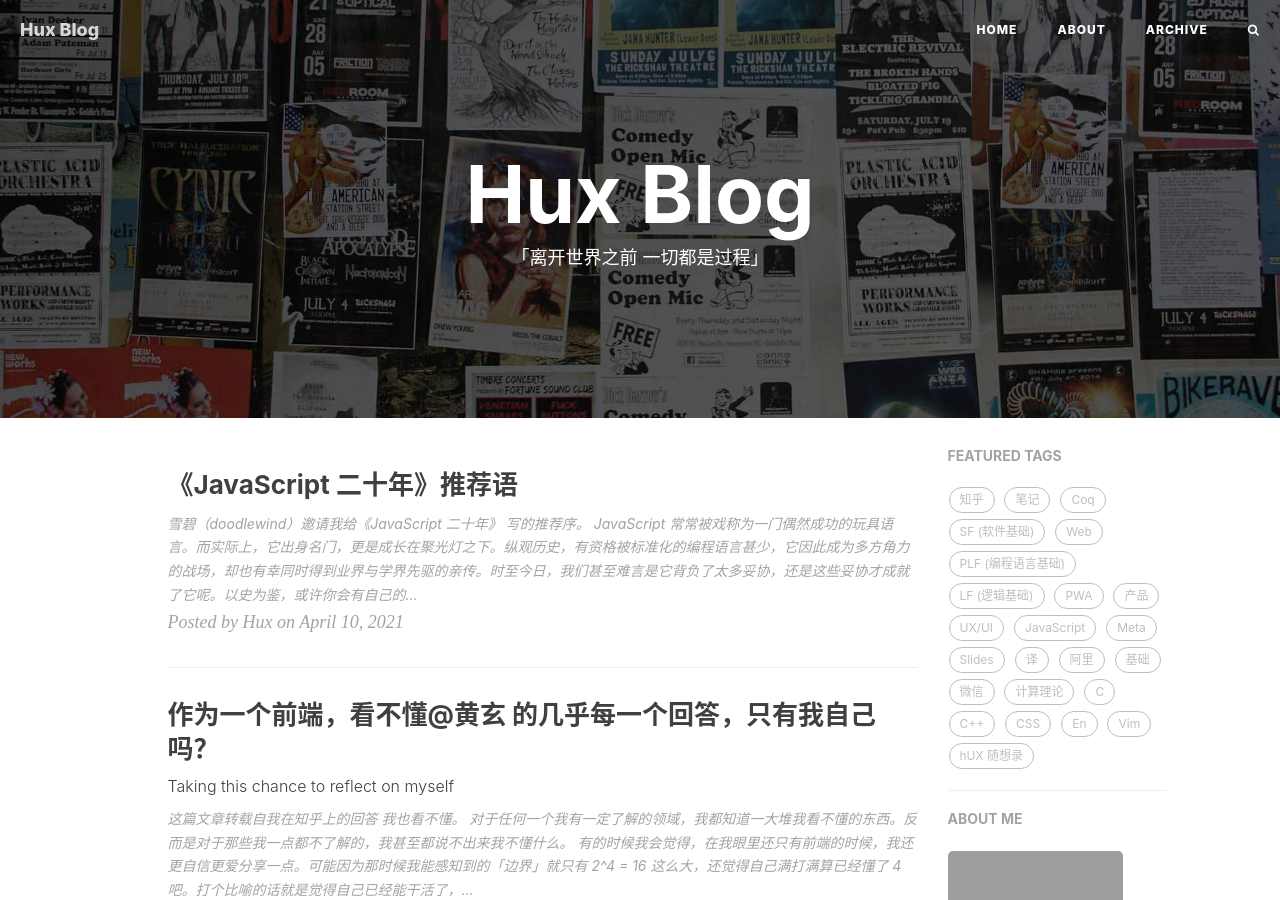
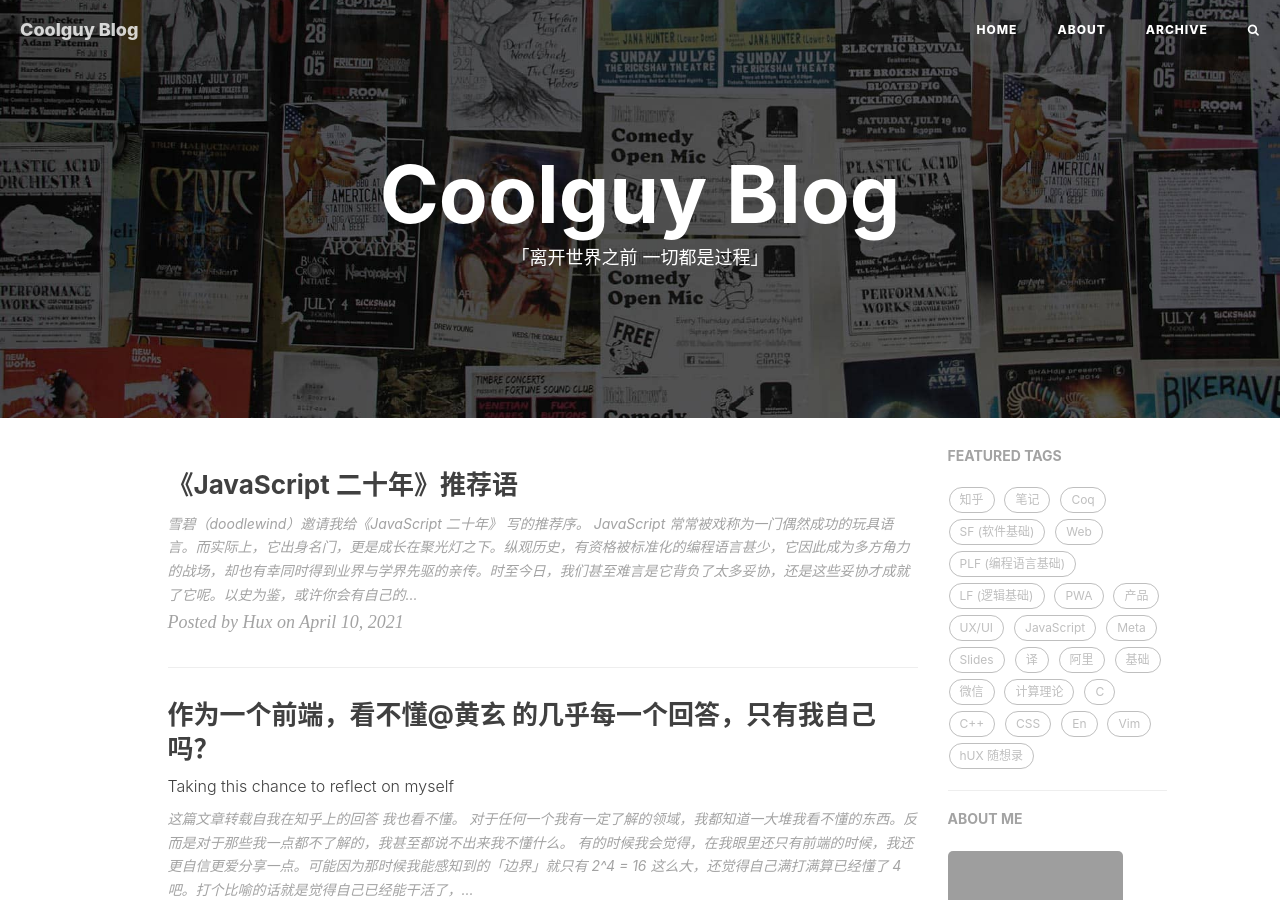
Before and after one commit to meeeee3/meeeee3.github.io, a Jekyll site: the page built from index.html, in a window 1280 px wide and 900 px high. Built offline with Jekyll 4.4.1, drawn with Linux system fonts in a browser that asks for light colours; nearby versions of some CDN libraries; the list of posts is cut into pages by our own code; comment, search, counter and statistics services are not loaded; some of the changed text lies outside the part shown; grey boxes are pictures that could not be loaded.

Commit message:
Update _config.yml

```diff
--- a/_config.yml
+++ b/_config.yml
@@ -1,9 +1,9 @@
 # Site settings
-title: Hux Blog
-SEOTitle: 黄玄的博客 | Hux Blog
+title: Coolguy Blog
+SEOTitle: Coolguy的博客 | Coolguy Blog
 header-img: img/home-bg.jpg
-email: huxpro@gmail.com
-description: "这里是 @Hux黄玄 的个人博客，与你一起发现更大的世界 | 要做一个有 swag 的程序员"
+email: Coolguy@gmail.com
+description: "这里是 @Coolguy 的个人博客，与你一起发现更大的世界 | 要做一个有 swag 的程序员"
 keyword: "黄玄, Hux黄玄, Hux, 鬼栈, huxpro, @huxpro, 黄玄的博客, Hux Blog, 博客, 个人网站, 互联网, Web, JavaScript, React, React Native, 前端, 设计"
 url: "https://huangxuan.me" # your host, for absolute URL
 baseurl: "" # for example, '/blog' if your blog hosted on 'host/blog'
```
